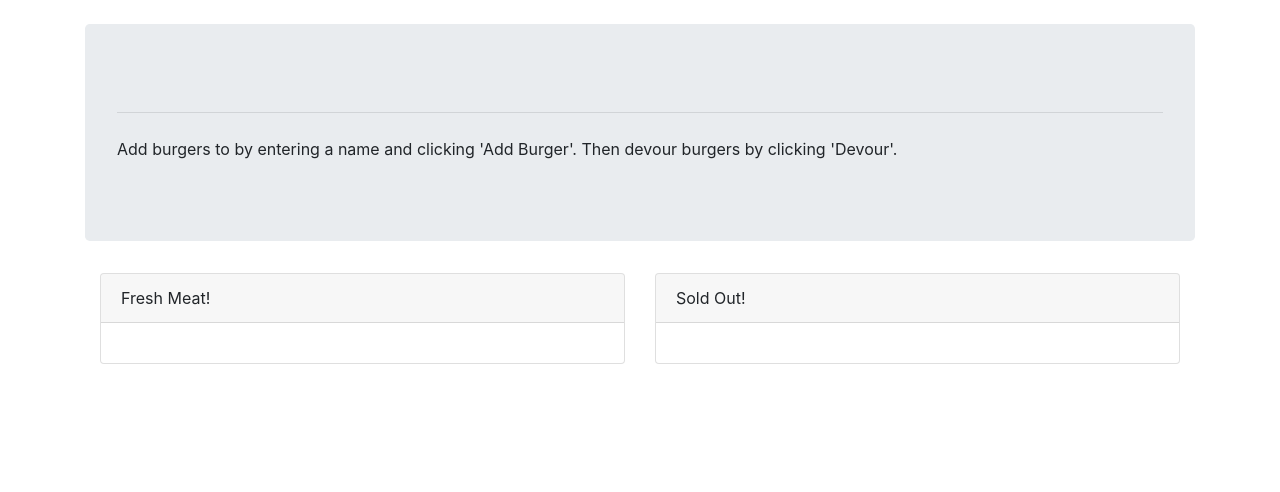
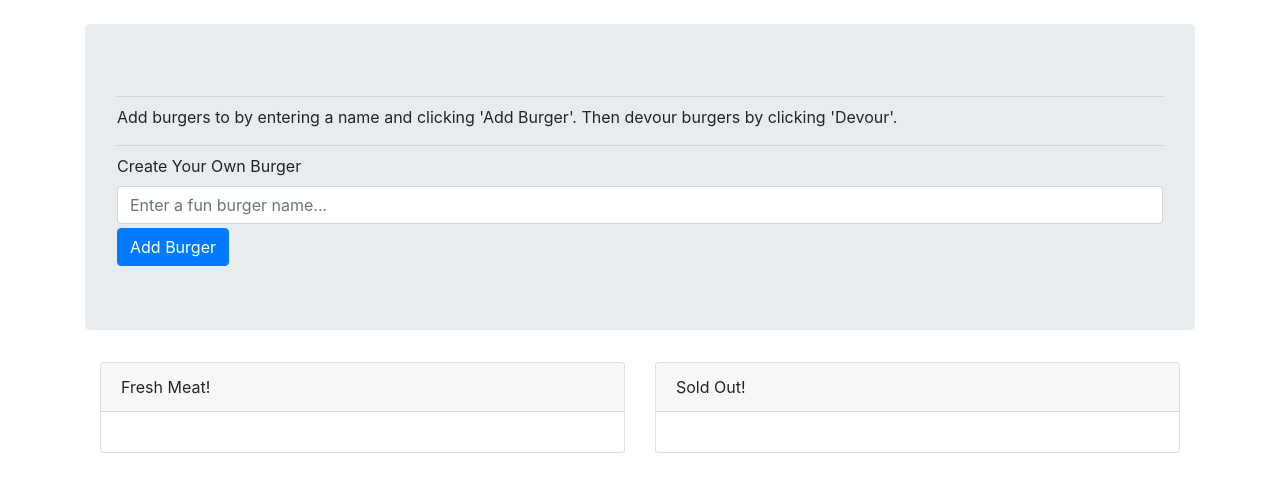
Before and after one commit to bradotron/burger, a Node server app: template views/index.hbs in a window 1280 px wide. Shown: the top 492 px of the page. Run offline with Node 20, Linux system fonts and the light colour scheme; the template is opened without the code that fills it, so the values that code supplies are empty.

Commit message:
finished the devour button functionality and add burger

```diff
--- a/config/orm.js
+++ b/config/orm.js
@@ -69,8 +69,7 @@ var orm = {
     return new Promise(function(resolve, reject) {
 
       let myQuery = `UPDATE  ${table} SET ${objToSql(objColVals)} WHERE ${condition}`;
-
-      connection.query(myQuery, values, function(err, result) {
+      connection.query(myQuery, function(err, result) {
         if (err) {
           reject(err);
         } else {
--- a/models/burger.js
+++ b/models/burger.js
@@ -19,7 +19,7 @@ var burger = {
 
   updateOne: function(objColsVals, condition) {
     return new Promise(function(resolve, reject) {
-      orm.insertOne(`burgers`, objColsVals, condition).then(function(result) {
+      orm.updateOne(`burgers`, objColsVals, condition).then(function(result) {
         resolve(result);
       });
     });
--- a/public/javascript/script.js
+++ b/public/javascript/script.js
@@ -2,7 +2,47 @@
 // on page load
 $(function() {
   console.log(`hello world`);
+
+  $("#add-burger-btn").click(function(event) {
+    // if the burger-name-help has anything, clear it out
+    $("#burger-name-help").html("");
+
+    let myInput = $("#burger-name-input").val();
+    if(myInput.length <= 0) {
+      // no input, tell the user with the burger-name-help
+      $("#burger-name-help").html("The burger name cannot be blank.");
+    } else {
+      // create a new burger
+      let newBurger = {
+        name: myInput,
+        devoured: 0,
+      }
+      $.ajax({
+        type: `POST`,
+        url: `/api/burgers`,
+        data: newBurger,
+        success: function (result) {
+          //console.log(`successful ajax`);
+          // reload the page to force a refresh of the burger list
+          location.reload();
+        }
+      });
+    }
+
+    // empty the input
+    $("#burger-name-input").val("");
+  });
+
   $(".devour-btn").click(function(event) {
-    console.log($(this).attr(`data-burgerId`));
+    let myId = $(this).attr(`data-burgerId`);
+    $.ajax({
+      type: `PUT`,
+      url: `/api/burgers/${myId}`,
+      success: function (result) {
+        //console.log(`successful ajax`);
+        // reload the page to force a refresh of the burger list
+        location.reload();
+      }
+    });
   });
 });
--- a/views/index.hbs
+++ b/views/index.hbs
@@ -1,8 +1,13 @@
 <div class="container my-4">
   <div class="jumbotron">
     <h1>{{title}}</h1>
-    <hr class="my-4">
+    <hr class="my-2">
     <p>Add burgers to by entering a name and clicking 'Add Burger'. Then devour burgers by clicking 'Devour'.</p>
+    <hr class="my-2">
+      <label for="burger-name-input">Create Your Own Burger</label>
+      <input type="text" class="form-control" id="burger-name-input" aria-describedby="burgerNameHelp" placeholder="Enter a fun burger name...">
+      <small id="burger-name-help" class="form-text text-danger"></small>
+    <button type="submit" id="add-burger-btn" class="btn btn-primary">Add Burger</button>
   </div>
   <div class="container">
     <div class="row">
```
Also changed, not shown: routes/burgers.js (+13 -2 lines).
